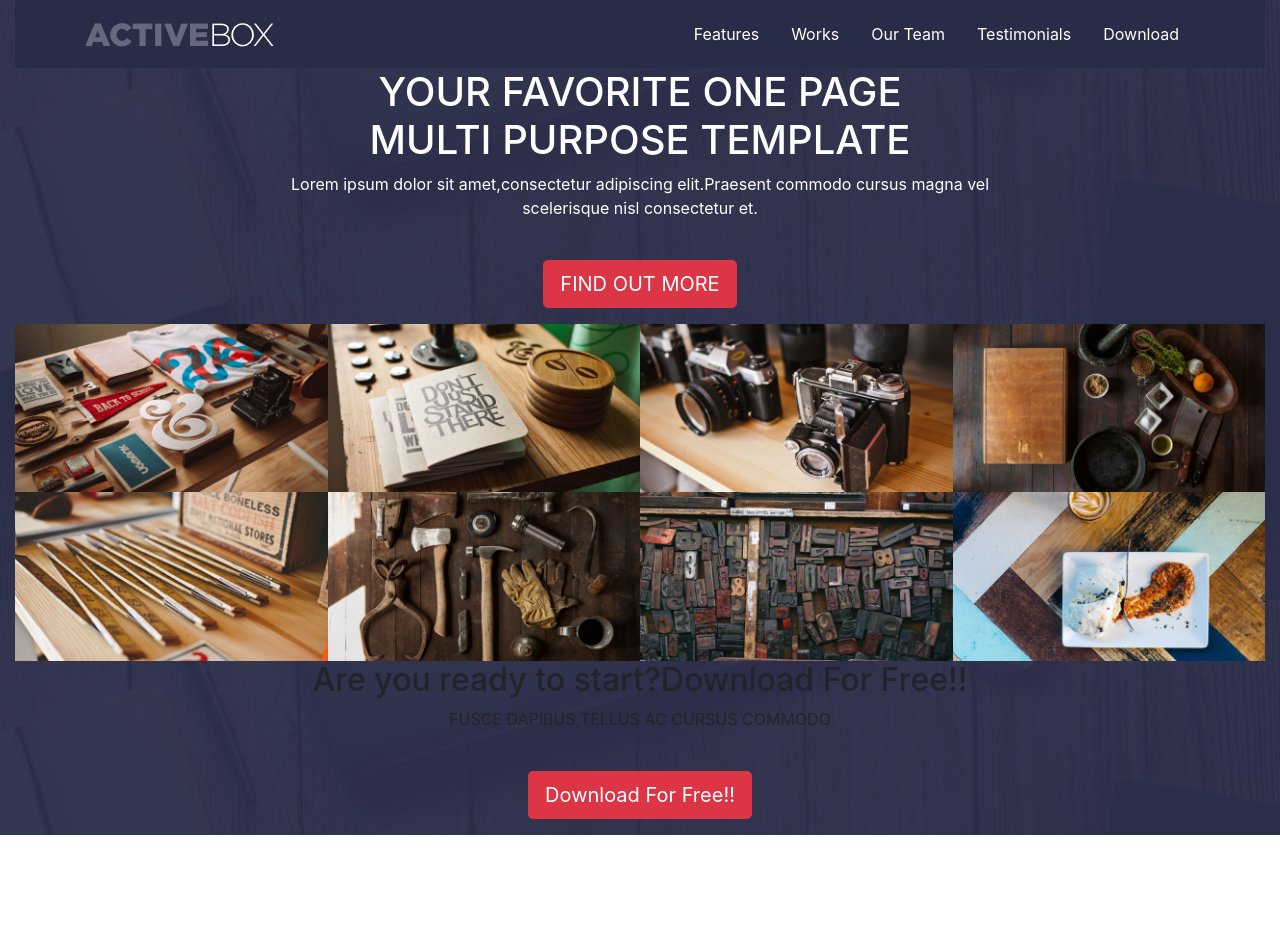
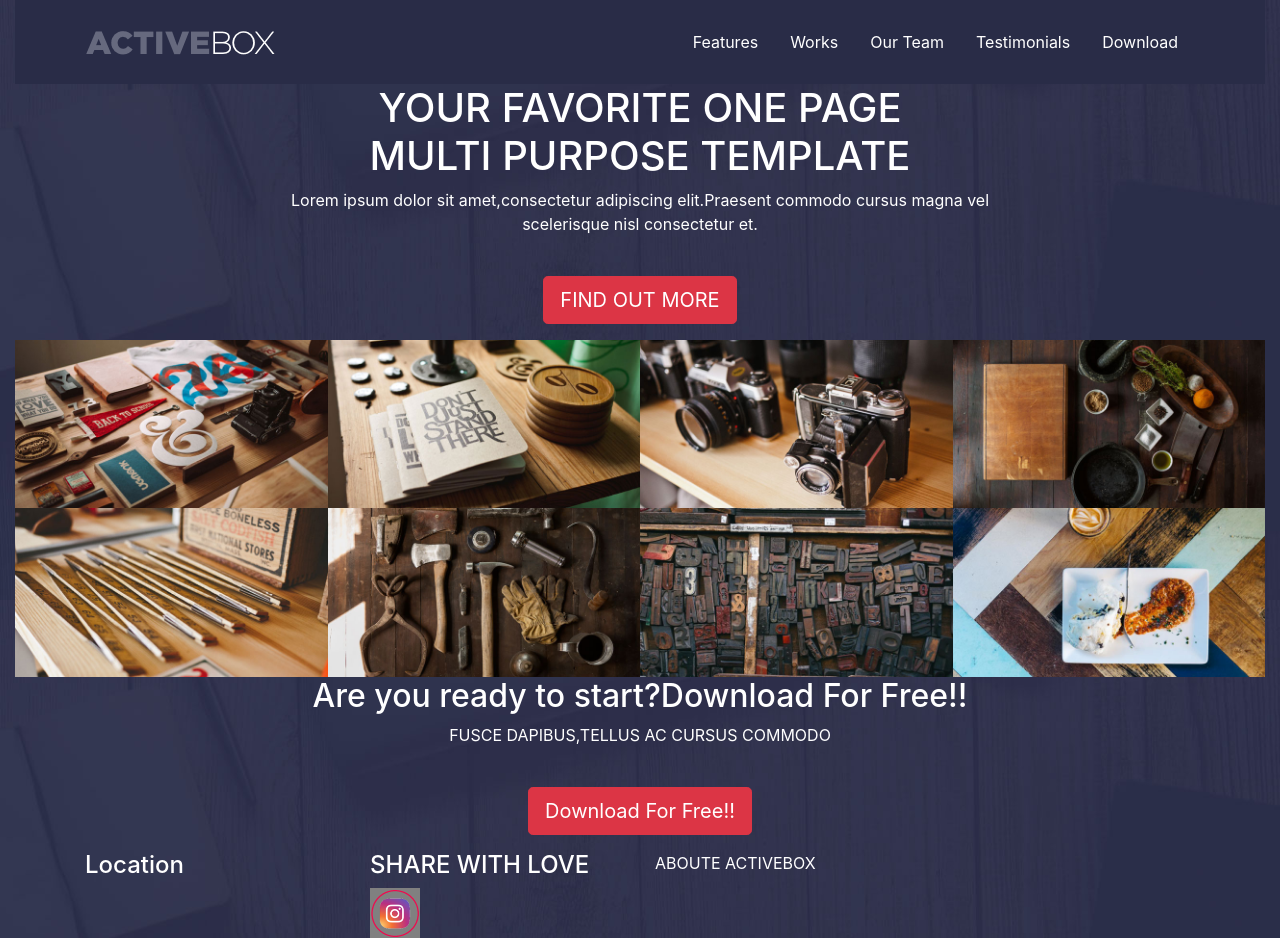
Before and after one commit to viram703/Html_ActiveBox, a plain HTML site: page ActiveBox/index.html in a window 1280 px wide. Before the commit the page ends 835 px from the top, so only its background shows below. Drawn offline with Linux system fonts and the light colour scheme.

Commit message:
add social media icon in image folder

```diff
--- a/ActiveBox/css/style.css
+++ b/ActiveBox/css/style.css
@@ -20,13 +20,14 @@
   .fix
   {
     position: fix;
+    width: 100%;
+    z-index: 999;
 
     background-color: #292c47;
 }
 .header
 {
-    width: 100%;
-    z-index: 999;
+
 }
   li a {
     display: block;
--- a/ActiveBox/index.html
+++ b/ActiveBox/index.html
@@ -16,9 +16,9 @@
 </head>
 <body>
         <div class="container-fluid">
-            <header class="fix">
-                        <nav class="navbar navbar-expand-md fix navbar-dark">
-                            <div class="container">
+            <header>
+                        <nav class="navbar  navbar-expand-md fix navbar-dark">
+                            <div class="container navbar fix-top">
                                 <a class="logo"href="#">
                                     <img src="images/logo.png">
                                 </a>
@@ -97,8 +97,8 @@
         </div>
     </div>
 
-    <div>
-        <h2 class="text-center ">Are you ready to start?Download For Free!!</h2>
+    <div class="text-white">
+        <h2 class="text-center">Are you ready to start?Download For Free!!</h2>
         <p class="text-center ">FUSCE DAPIBUS,TELLUS AC CURSUS COMMODO</p>
         <br><p class="text-center">
         <button type="button" class="btn btn-danger btn-lg ">Download For Free!!</button>
@@ -106,7 +106,19 @@
 
     <footer class="footer">
             <div class="container">
-                <div class="row ">
+                <div class="row text-white">
+                    <div class="col-lg-3">
+                        <h4>Location</h4>
+                    </div>
+                    <div class="col-lg-3">
+                        <h4>SHARE WITH LOVE</h4>
+                        <a href="#"><img src="images/icon_instagram.png" height="50px" width="50px"></a>
+
+
+                    </div>
+
+                    <div class="col-lg-3">ABOUTE ACTIVEBOX</div>
+
                 </div>
             </div>
         </div>
```
Also changed, not shown: ActiveBox/images/icon_facebook.png (added), ActiveBox/images/icon_google.jpg (added), ActiveBox/images/icon_instagram.png (added), ActiveBox/images/icon_linkedin.jpg (added).
